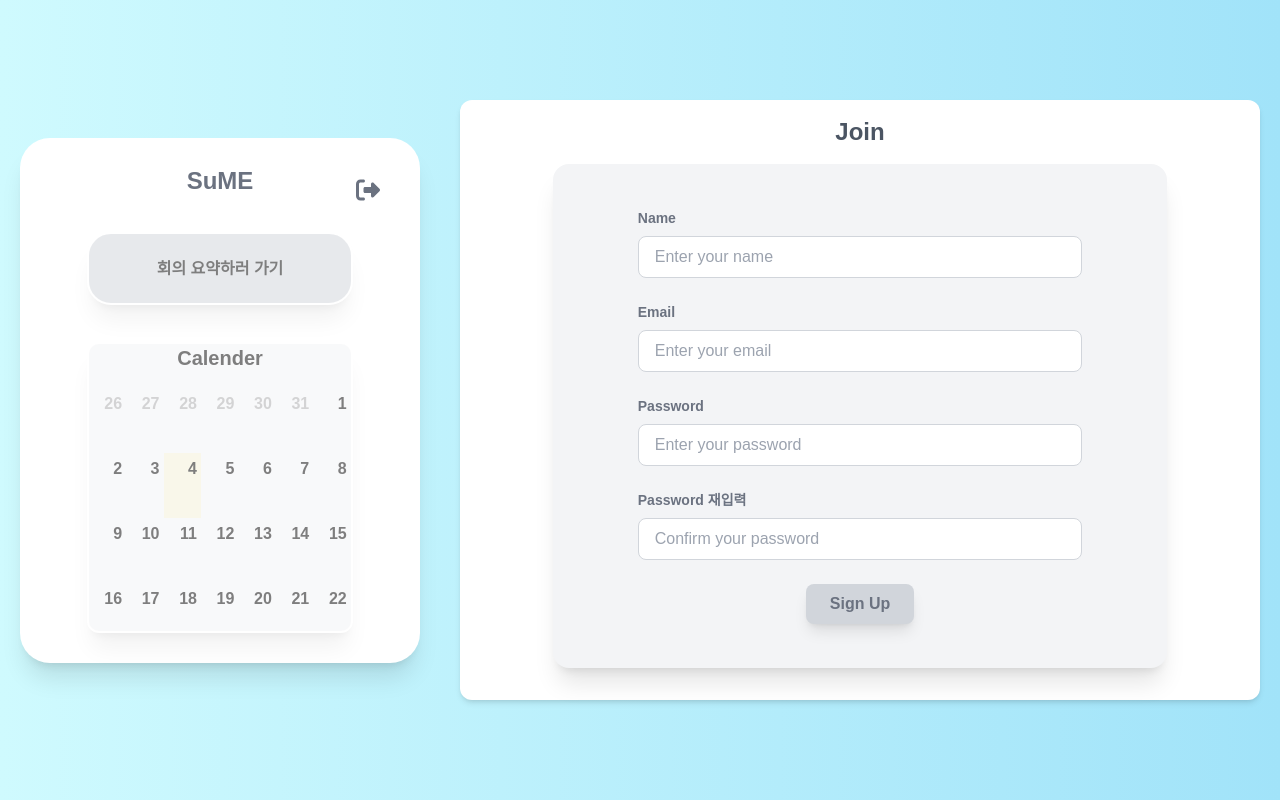
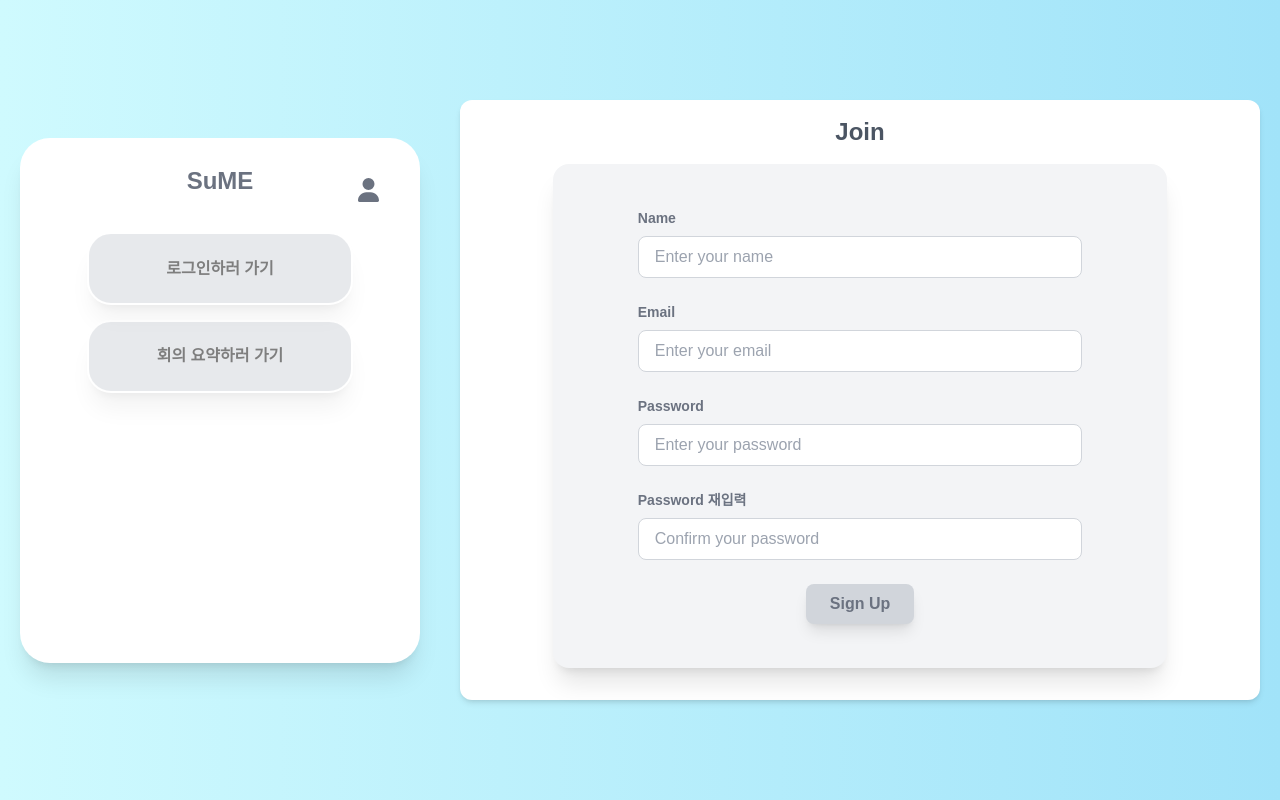
Before and after one commit to hyeonsang010716/SuME, a React (Create React App) app in the folder frontend/: page /auth in a window 1280 px wide. Built offline with nearby package versions, Linux system fonts and the light colour scheme.

Commit message:
[FIX] token Header 추가

```diff
--- a/frontend/src/API.js
+++ b/frontend/src/API.js
@@ -9,8 +9,12 @@ const API = {
   uploadAudio: async (formData) => {
     try {
       console.log("Audio 업로드 중");
+      const token = localStorage.getItem("token");
       const response = await fetch(`${API_URL}/audio`, {
         method: "POST",
+        headers: {
+          Authorization: `Bearer ${token}`,
+        },
         body: formData,
       });
 
@@ -24,7 +28,7 @@ const API = {
       // filename과 file_path 저장
       localStorage.setItem("audio_filename", data.filename);
       localStorage.setItem("audio_file_path", data.file_path);
-      console.log("Audio 업로드 및 파일명 저장 완료");
+      console.log("Audio 업로드 완료");
       return data;
     } catch (error) {
       console.error("Error uploading file:", error);
@@ -35,8 +39,8 @@ const API = {
   // Get Summation
   getSummation: async () => {
     try {
-      console.log("Get Summation");
-      console.log("Get Summation");
+      console.log("Summation 요청");
+      const token = localStorage.getItem("token");
       const filename = localStorage.getItem("audio_filename");
       const filePath = localStorage.getItem("audio_file_path");
 
@@ -49,6 +53,7 @@ const API = {
         {
           method: "GET",
           headers: {
+            Authorization: `Bearer ${token}`,
             "Content-Type": "application/json",
           },
         }
@@ -60,10 +65,7 @@ const API = {
       }
 
       const data = await response.json();
-      console.log(data);
-      console.log("Get Summation done");
-      console.log(data);
-      console.log("Get Summation done");
+      console.log("Summation 요청 완료", data);
       return data.message;
 
     } catch (error) {
--- a/frontend/src/pages/Header.jsx
+++ b/frontend/src/pages/Header.jsx
@@ -8,19 +8,19 @@ import { faUser, faRightFromBracket } from "@fortawesome/free-solid-svg-icons";
 import API from "../API"; // API 가져오기
 
 const Header = ({ isMainPage }) => {
-  //const [isLoggedIn, setIsLoggedIn] = useState(false);
-  const [isLoggedIn, setIsLoggedIn] = useState(true);
+  const [isLoggedIn, setIsLoggedIn] = useState(false);
   const [isCalenderOpen, setIsCalenderOpen] = useState(false);
   const navigate = useNavigate();
 
   useEffect(() => {
     const tokenValid = API.checkTokenValidity();
-    //setIsLoggedIn(tokenValid);
+    setIsLoggedIn(tokenValid);
   }, [isMainPage]);
 
   const handleLogout = () => {
+    console.log("logout 클릭");
     API.logout();
-    //setIsLoggedIn(false);
+    setIsLoggedIn(false);
     navigate("/");
   };
 
@@ -67,10 +67,10 @@ const Header = ({ isMainPage }) => {
       {isLoggedIn && (
         <div id="mid" className="flex items-center justify-center w-full h-2/3">
           <button
-            onClick={() => {
-              setIsCalenderOpen(true);
-              document.body.classList.add("overflow-hidden"); // 모달 열릴 때 스크롤 방지
-            }}
+            //onClick={() => {
+            //  setIsCalenderOpen(true);
+            //  document.body.classList.add("overflow-hidden"); // 모달 열릴 때 스크롤 방지
+            //}}
             className="w-2/3 h-5/6 rounded-xl font-bold shadow-xl opacity-50 bg-gray-100 border-2 border-white hover:bg-gray-300 transition duration-300"
           >
             <CalenderSummary />
--- a/frontend/src/pages/calender/CalenderSummary.jsx
+++ b/frontend/src/pages/calender/CalenderSummary.jsx
@@ -1,9 +1,11 @@
+import { React } from 'react';
 import FullCalendar from '@fullcalendar/react';
 import dayGridPlugin from '@fullcalendar/daygrid';
 import interactionPlugin from '@fullcalendar/interaction';
 import './calender.css';
 
 function CalenderSummary(){
+
   return(
     <div className="w-full h-full p-0">
       <h1 className="mb-4 text-xl">
--- a/frontend/src/pages/mainpage/Mainpage.jsx
+++ b/frontend/src/pages/mainpage/Mainpage.jsx
@@ -43,7 +43,10 @@ const Mainpage = () => {
         try {
           setIsLoading(true);
           await API.uploadAudio(formData);
-          const result = await API.getSummation();
+          let result = await API.getSummation();
+          if (!result){
+            result = "인식된 음성이 존재하지 않습니다."
+          }
           setSummation(result);
         } catch (err) {
           console.error(err);
```
Also changed, not shown: 4 other files (tests, documents, lock files or other folders).
